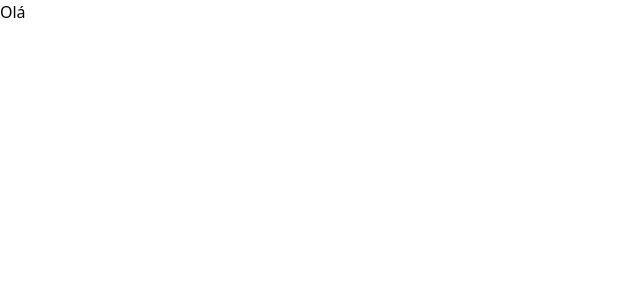
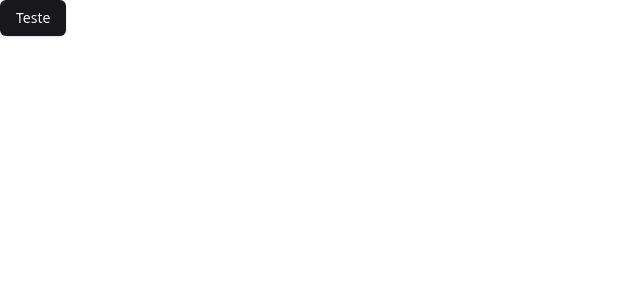
Before and after one commit to Lmlima05/nlw-ia, a React (Vite) app in the folder upload-ai-web/: page / in a window 1280 px wide. Shown: the top 300 px of the page, without its empty margins (0-640 px from the left). Built offline with nearby package versions, Linux system fonts and the light colour scheme.

Commit message:
instalando e testando shadcn-ui

```diff
--- a/upload-ai-web/package.json
+++ b/upload-ai-web/package.json
@@ -11,6 +11,7 @@
   },
   "dependencies": {
     "@radix-ui/react-icons": "^1.3.0",
+    "@radix-ui/react-slot": "^1.1.0",
     "class-variance-authority": "^0.7.0",
     "clsx": "^2.1.1",
     "react": "^18.3.1",
--- a/upload-ai-web/src/App.tsx
+++ b/upload-ai-web/src/App.tsx
@@ -1,5 +1,7 @@
+import { Button } from "./components/ui/button";
+
 export function App() {
   return (
-    <h1>Olá</h1>
+    <Button>Teste</Button>
   )
 }
--- /dev/null
+++ b/upload-ai-web/src/components/ui/button.tsx
@@ -0,0 +1,57 @@
+import * as React from "react"
+import { Slot } from "@radix-ui/react-slot"
+import { cva, type VariantProps } from "class-variance-authority"
+
+import { cn } from "../lib/utils"
+
+const buttonVariants = cva(
+  "inline-flex items-center justify-center whitespace-nowrap rounded-md text-sm font-medium transition-colors focus-visible:outline-none focus-visible:ring-1 focus-visible:ring-ring disabled:pointer-events-none disabled:opacity-50",
+  {
+    variants: {
+      variant: {
+        default:
+          "bg-primary text-primary-foreground shadow hover:bg-primary/90",
+        destructive:
+          "bg-destructive text-destructive-foreground shadow-sm hover:bg-destructive/90",
+        outline:
+          "border border-input bg-background shadow-sm hover:bg-accent hover:text-accent-foreground",
+        secondary:
+          "bg-secondary text-secondary-foreground shadow-sm hover:bg-secondary/80",
+        ghost: "hover:bg-accent hover:text-accent-foreground",
+        link: "text-primary underline-offset-4 hover:underline",
+      },
+      size: {
+        default: "h-9 px-4 py-2",
+        sm: "h-8 rounded-md px-3 text-xs",
+        lg: "h-10 rounded-md px-8",
+        icon: "h-9 w-9",
+      },
+    },
+    defaultVariants: {
+      variant: "default",
+      size: "default",
+    },
+  }
+)
+
+export interface ButtonProps
+  extends React.ButtonHTMLAttributes<HTMLButtonElement>,
+    VariantProps<typeof buttonVariants> {
+  asChild?: boolean
+}
+
+const Button = React.forwardRef<HTMLButtonElement, ButtonProps>(
+  ({ className, variant, size, asChild = false, ...props }, ref) => {
+    const Comp = asChild ? Slot : "button"
+    return (
+      <Comp
+        className={cn(buttonVariants({ variant, size, className }))}
+        ref={ref}
+        {...props}
+      />
+    )
+  }
+)
+Button.displayName = "Button"
+
+export { Button, buttonVariants }
```
Also changed, not shown: upload-ai-web/src/components/lib/utils.ts (renamed from upload-ai-web/@/lib/utils.ts), 1 other file (tests, documents, lock files or other folders).
